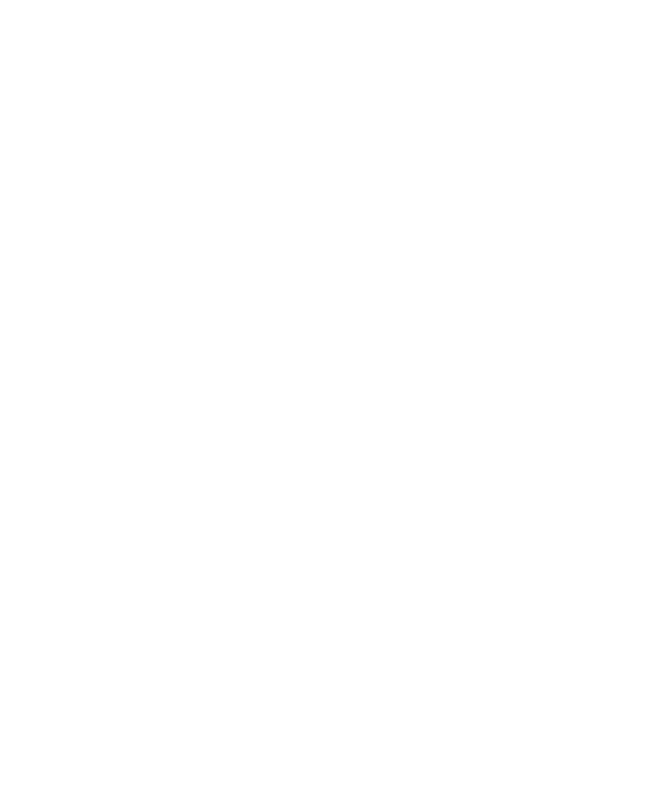
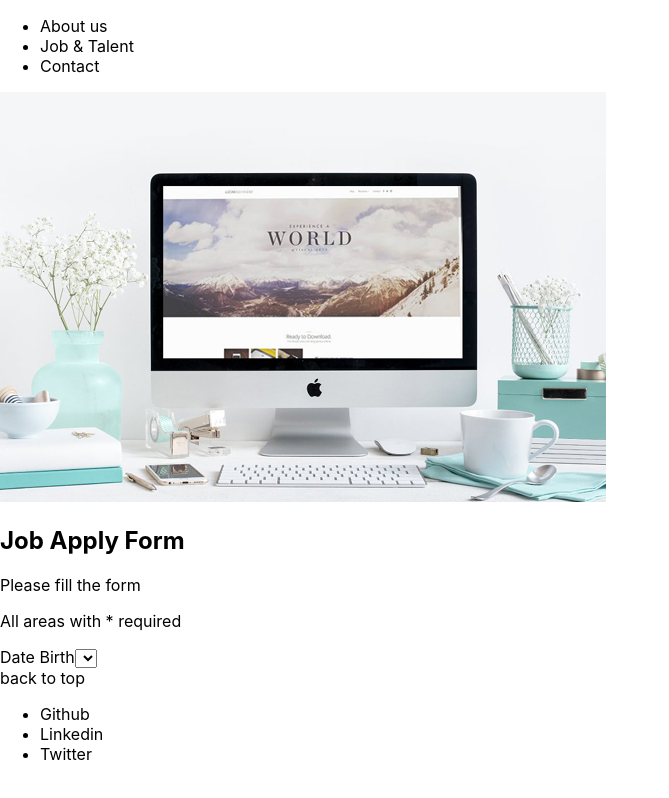
Before and after one commit to katia1802/job-apply-form, a React (Create React App) app: page / in a window 1280 px wide. Shown: the whole page, without its empty margins (0-669 px from the left). Built offline with nearby package versions, Linux system fonts and the light colour scheme.

Commit message:
structure

```diff
--- a/src/App.js
+++ b/src/App.js
@@ -1,10 +1,72 @@
 import React, { Component } from 'react';
 import './App.css';
+import Workspace from '../src/images/Workspace.jpg'
 
 class App extends Component {
   render() {
     return (
       <div className="App">
+        <header>
+          <nav>
+            <ul>
+              <li>About us</li>
+              <li>Job & Talent</li>
+
+              <li>Contact</li>
+            </ul>
+          </nav>
+          <section>
+            <div>
+              <img alt="" src={Workspace} />
+            </div>
+          </section>
+        </header>
+
+        <body>
+          <main>
+            <div>
+              <h2>Job Apply Form</h2>
+              <p>Please fill the form </p>
+              <p>
+                All areas with <span>*</span> required
+              </p>
+              <form>
+                <div>
+                  <label>Date Birth</label>
+                  <select />
+                </div>
+                {/* <div>
+                  <label>email address</label>
+                  <input>holi</input>
+                </div>
+                <div>
+                  <label>Gender</label>
+                  <select />
+                </div>
+                <div>
+                  <label>Address</label>
+                  <input />
+                </div>
+                <div>
+                  <label>Zipcode</label>
+                  <input>OJO VALOR NUMERICO</input>
+                </div> */}
+              </form>
+            </div>
+          </main>
+          <footer>
+            <div>
+              <div>back to top</div>
+              <nav>
+                <ul>
+                  <li>Github</li>
+                  <li>Linkedin</li>
+                  <li>Twitter</li>
+                </ul>
+              </nav>
+            </div>
+          </footer>
+        </body>
       </div>
     );
   }
```
Also changed, not shown: src/images/Workspace.jpg (added).
